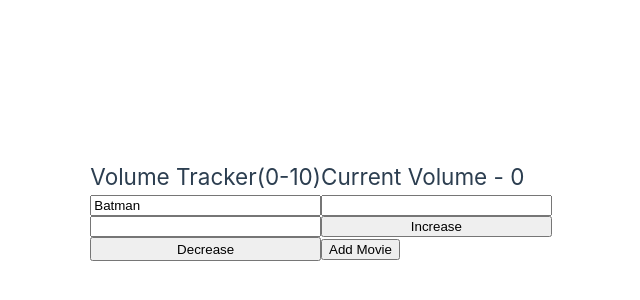
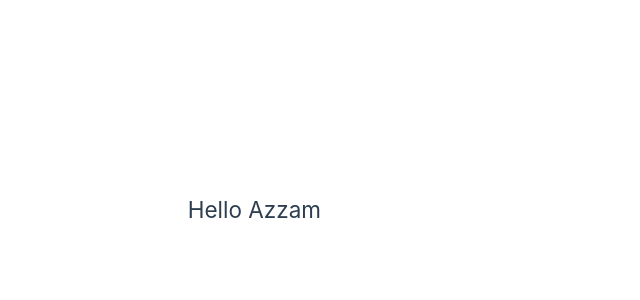
Before and after one commit to Azz3m90/VueJS, a Vue app: page / in a window 1280 px wide. Shown: the part 190-490 px from the top of the page, without its empty margins (319-959 px from the left). Built offline with nearby package versions, Linux system fonts and the light colour scheme.

Commit message:
components

```diff
--- a/src/App.vue
+++ b/src/App.vue
@@ -1,30 +1,19 @@
 
 
 <template>
-<h2>Volume Tracker(0-10)</h2>
-<h2>Current Volume - {{ volume }}</h2>
-<input type="text" v-model="movie">
-<input type="text" v-model="movieInfo.title">
-<input type="text" v-model="movieInfo.actor">
-<button @click="volume += 2">Increase</button>
-<button @click="volume -= 2">Decrease</button>
-<div>
-  <button @click="movieList = movieList.concat('new pushed movie')">Add Movie</button>
-</div>
+<Greetings />
 </template>
 
 <script>
+import Greetings from './components/Greetings.vue';
 export default {
   name:"App",
+  components:{
+    Greetings,
+  },
   data(){
     return {
-      volume : 0 ,
-      movie:'Batman',
-      movieInfo:{
-        title:'',
-        actor:''
-      },
-      movieList:['AzzamMovie', 'Allam Movie']
+
     }
   },
   methods:{
@@ -34,30 +23,7 @@ export default {
 
 },
 watch:{
-  volume(newValue, oldValue){
-    if(newValue > oldValue &&newValue === 16){
-      alert('hearing high level volume for a long time may damage your hearing')
-    }
-  },
-  movie:{
-    handler(newValue){
-    console.log(`API has been called to fetch the movie name : ${newValue}`)},
-    immediate:true,
-   },
-   movieInfo:
-   {
-    handler(newValue){
-     console.log(`API has been called to fetch the movie name : ${newValue.title} and actor: ${newValue.actor}`)
-    },
-    deep:true
-  },
-  movieList:
-   {
-    handler(newValue){
-     console.log(`movieList Upldated : ${newValue} `)
-    },
-    //deep:true
-  },
+
 }
 }
 </script>
--- /dev/null
+++ b/src/components/Greetings.vue
@@ -0,0 +1,8 @@
+<template>
+ <h2>Hello Azzam</h2>
+</template>
+<script>
+export default {
+ name:'Greetings',
+}
+</script>
```
